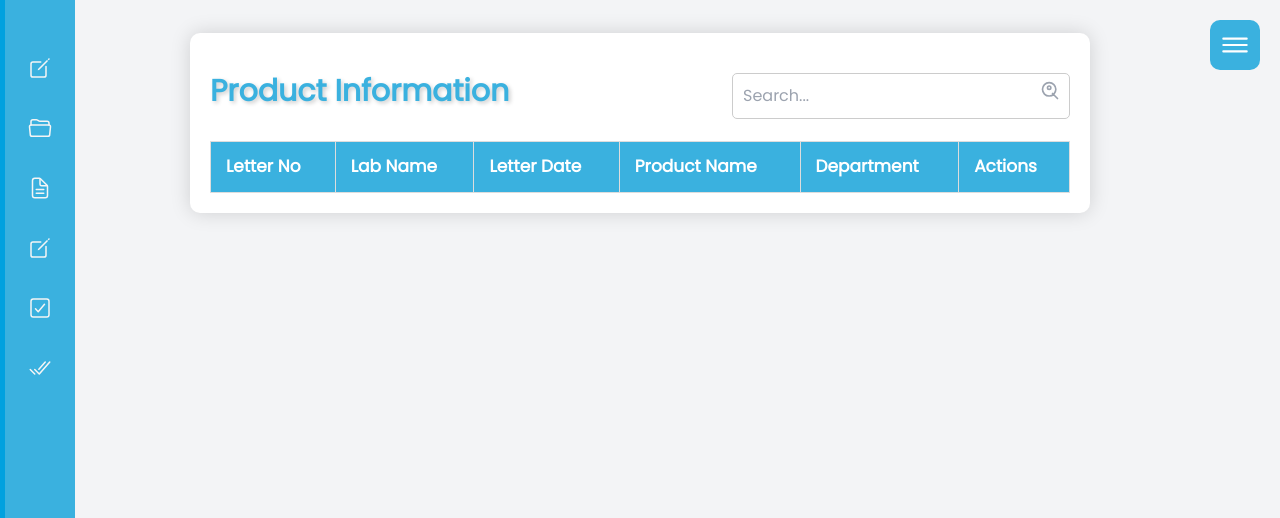
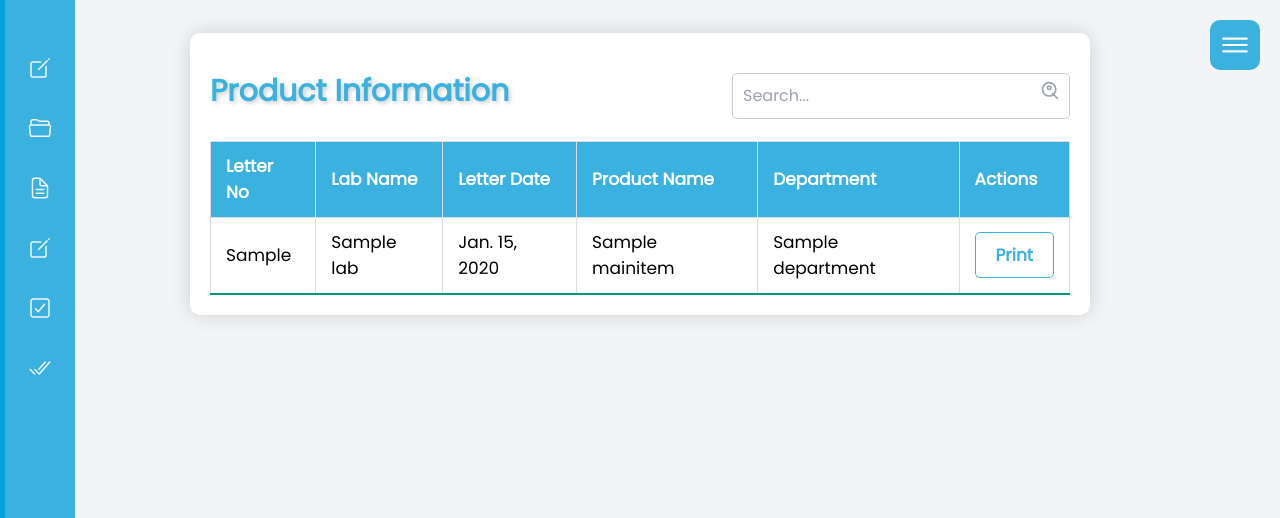
Before and after one commit to samarth23-tech23/DFSL, a Django app: page /letterGenerate/products/ in a window 1280 px wide. Shown: the top 518 px of the page. Run offline with Django 5.2, Linux system fonts and the light colour scheme; tables that the repository leaves empty hold one stand-in row (values such as "Sample post"); lists and menus that the app fills with data are empty.

Commit message:
schema change and table fix

```diff
--- a/letterCreation/models.py
+++ b/letterCreation/models.py
@@ -1,5 +1,4 @@
 from django.db import models
-from django.utils import timezone
 
 class Lab(models.Model):
     name = models.CharField(max_length=255)
@@ -140,3 +139,10 @@
 
     def __str__(self):
         return self.letter_no
+
+class LetterProduct(models.Model):
+    letter = models.ForeignKey(Letter, on_delete=models.CASCADE)
+    product = models.ForeignKey(Product, on_delete=models.CASCADE)
+
+    def __str__(self):
+        return f"{self.letter.letter_no} - {self.product.sr_no}"
--- a/letterCreation/templates/form1.html
+++ b/letterCreation/templates/form1.html
@@ -433,7 +433,7 @@
         });
 
 
-        function submitForm() {
+  function submitForm() {
     const formData = new FormData();
 
     // Add letter number, lab name, and date
--- a/letterCreation/templates/letter1.html
+++ b/letterCreation/templates/letter1.html
@@ -1,4 +1,4 @@
-{% load custom_tags %}
+{% load custom_tags  %}
 
 
     <!DOCTYPE html>
--- a/letterCreation/templates/table.html
+++ b/letterCreation/templates/table.html
@@ -15,16 +15,12 @@
         .custom-color {
             color: #3ab1df;
         }
-
         .custom-bg {
             color: #3ab1df;
         }
-
         .bg-custom-color:hover {
             background-color: #3ab1df; /* Darker shade for hover effect */
         }
-
-        /* Apply new style code */
         .content-wrapper {
             margin: 25px auto;
             width: 100%;
@@ -35,45 +31,36 @@
             background-color: #fff;
             animation: fadeIn 1s ease-in-out;
         }
-
         .content-table {
             border-collapse: collapse;
             margin: auto;
             font-size: 17px;
             width: 100%;
         }
-
         .content-table thead tr {
             background-color: #3ab1df;
             color: #ffffff;
             text-align: left;
             font-weight: bold;
         }
-
         .content-table th,
         .content-table td {
             padding: 12px 15px;
             border: 1px solid #dddddd;
         }
-
         .content-table tbody tr {
             border-bottom: 1px solid #dddddd;
         }
-
         .content-table tbody tr:nth-of-type(even) {
             background-color: #f3f3f3;
         }
-
         .content-table tbody tr:last-of-type {
             border-bottom: 2px solid #009879;
         }
-
         .content-table tbody tr.active-row {
             font-weight: bold;
             color: #3ab1df;
         }
-
-        /* Animation keyframes */
         @keyframes fadeIn {
             from {
                 opacity: 0;
@@ -82,13 +69,10 @@
                 opacity: 1;
             }
         }
-
-        /* Search bar styling */
         .search-bar {
             position: relative;
             margin-top: 20px;
         }
-
         .search-input {
             float: right;
             padding: 10px;
@@ -97,11 +81,9 @@
             outline: none;
             transition: border-color 0.3s;
         }
-
         .search-input:focus {
             border-color: #3ab1df;
         }
-
         .search-icon {
             position: absolute;
             top: 50%;
@@ -110,7 +92,6 @@
             color: #ccc;
             cursor: pointer;
         }
-
         .print-button {
             border: 1px solid #3ab1df;
             background-color: transparent;
@@ -120,39 +101,33 @@
             transition: background-color 0.3s, color 0.3s;
             font-weight: bold;
         }
-
         .print-button:hover {
             background-color: #3ab1df;
             color: #fff;
         }
-
         .shadow-text {
             text-shadow: 2px 2px 4px rgba(0, 0, 0, 0.2); /* Shadow effect */
             color: #3ab1df; /* Text color */
         }
     </style>
+
 </head>
 <body class="bg-gray-100">
     <div class="max-w-7xl mx-auto">
-
-
-        <!-- Shadow box containing the table -->
         <div class="content-wrapper">
             <div class="search-bar">
                 <input type="text" id="search" class="search-input" placeholder="Search...">
                 <h1 class="text-3xl font-bold mb-8 shadow-text">Product Information</h1>
-
                 <div class="search-icon">
                     <svg class="h-5 w-5 text-gray-400" fill="none" viewBox="0 0 24 24" stroke="currentColor">
                         <path stroke-linecap="round" stroke-linejoin="round" stroke-width="2" d="M21 21l-6-6m4-5a8 8 0 11-16 0 8 8 0 0116 0zm-8 0a2 2 0 100-4 2 2 0 000 4z" />
                     </svg>
                 </div>
             </div>
-
             <table class="content-table">
                 <thead>
                     <tr>
-                        <th class="px-4 py-8">Letter No</th>
+                        <th class="px-4 py-2">Letter No</th>
                         <th class="px-4 py-2">Lab Name</th>
                         <th class="px-4 py-2">Letter Date</th>
                         <th class="px-4 py-2">Product Name</th>
@@ -161,19 +136,17 @@
                     </tr>
                 </thead>
                 <tbody>
-                    {% for letter in letters %}
-                    {% for product in letter.products.all %}
+                    {% for letter_product in letter_products %}
                     <tr>
-                        <td class="px-4 py-8">{{ letter.letter_no }}</td>
-                        <td class="px-4 py-2">{{ letter.lab_name }}</td>
-                        <td class="px-4 py-2">{{ letter.letter_date }}</td>
-                        <td class="px-4 py-2">{{ product.name }}</td>
-                        <td class="px-4 py-2">{{ product.department_name }}</td>
+                        <td class="px-4 py-2">{{ letter_product.letter.letter_no }}</td>
+                        <td class="px-4 py-2">{{ letter_product.letter.lab_name.name }}</td>
+                        <td class="px-4 py-2">{{ letter_product.letter.letter_date }}</td>
+                        <td class="px-4 py-2">{{ letter_product.product.main_item.name }}</td>
+                        <td class="px-4 py-2">{{ letter_product.product.department.name }}</td>
                         <td class="px-4 py-2">
-                            <a href="{% url 'letter_detail' product.id %}" class="print-button">Print</a>
+                            <a href="{% url 'letter_detail' letter_product.product.id %}" class="print-button">Print</a>
                         </td>
                     </tr>
-                    {% endfor %}
                     {% endfor %}
                 </tbody>
             </table>
@@ -205,6 +178,5 @@
         });
     });
 </script>
-
 </html>
 {% endblock %}
--- a/letterCreation/views.py
+++ b/letterCreation/views.py
@@ -2,7 +2,8 @@
 from django.http import JsonResponse
 from django.views.decorators.csrf import csrf_exempt
 import json
-from .models import Letter, Product, Subproduct, Quotation, AMCProvider, QuotationItem,MainItem,Manufacturer,Department,Lab
+import datetime
+from .models import Letter, Product, Subproduct, Quotation, AMCProvider, QuotationItem,MainItem,Manufacturer,Department,Lab,LetterProduct
 from django.db.models import Count
 
 def index(request):
@@ -25,13 +26,24 @@
 
 
 def load_form(request):
+    # Fetch required context data for the form
     main_items = MainItem.objects.values('name', 'id').annotate(total=Count('name')).filter(total=1)
     labs = Lab.objects.all()
     manufacturer_names = list(Manufacturer.objects.values_list('name', flat=True))
     departments = Department.objects.all()
 
-    return render(request, 'form1.html', {'main_items': main_items, 'manufacturer_names': manufacturer_names, 'departments': departments, 'labs': labs})
+    # Fetch all letters with their related products and subproducts for the product information table
+    letters = Letter.objects.prefetch_related('products__subproducts').all()
 
+    context = {
+        'main_items': main_items,
+        'manufacturer_names': manufacturer_names,
+        'departments': departments,
+        'labs': labs,
+        'letters': letters
+    }
+
+    return render(request, 'form1.html', context)
 
 
 def get_manufacturers(request):
@@ -60,8 +72,17 @@
 
 
 def product_list(request):
-    letters = Letter.objects.all()
-    return render(request, 'table.html', {'letters': letters})
+    # Retrieve all LetterProduct objects
+    letter_products = LetterProduct.objects.all()
+
+    # Pass the data to the template
+    context = {
+        'letter_products': letter_products
+    }
+
+    # Render the template with the provided context
+    return render(request, 'table.html', context)
+
 
 def letter_detail(request, product_id):
     product = Product.objects.get(pk=product_id)
@@ -177,7 +198,6 @@
 
     return render(request, 'letter.html', {'product': product, 'grouped_subproducts': grouped_subproducts, 'letter': letter, 'quotations': quotations})
 
-
 @csrf_exempt
 def submit_form(request):
     if request.method == 'POST':
@@ -189,6 +209,12 @@
 
             if not lab_name_id.isdigit():
                 raise ValueError(f"lab_name_id is not a digit: {lab_name_id}")
+
+            # Validate and parse the date
+            try:
+                letter_date = datetime.datetime.strptime(letter_date, '%Y-%m-%d').date()
+            except ValueError:
+                raise ValueError(f"Letter date {letter_date} is not in the correct format YYYY-MM-DD")
 
             # Create a Letter instance
             letter = Letter.objects.create(
@@ -213,9 +239,22 @@
                 except Product.DoesNotExist:
                     raise ValueError(f"Product with SR No {sr_no} does not exist")
 
-                # Update service report date
-                product.service_report_date = service_report_date
-                product.save()
+                # Validate and parse the service report date if provided
+                if service_report_date:
+                    try:
+                        service_report_date = datetime.datetime.strptime(service_report_date, '%Y-%m-%d').date()
+                    except ValueError:
+                        raise ValueError(f"Service report date {service_report_date} is not in the correct format YYYY-MM-DD")
+
+                    # Update service report date
+                    product.service_report_date = service_report_date
+                    product.save()
+
+                # Create a LetterProduct instance to link the Letter and Product
+                LetterProduct.objects.create(
+                    letter=letter,
+                    product=product
+                )
 
                 # Process subproducts
                 subproduct_index = 0
@@ -250,6 +289,7 @@
             return JsonResponse({'success': False, 'error': str(e)}, status=400)
 
     return JsonResponse({'success': False, 'error': 'Method not allowed'}, status=405)
+
 @csrf_exempt
 def submit_quotation_info(request):
     if request.method == 'POST':
```
Also changed, not shown: letterCreation/admin.py (+6 -2 lines), letterCreation/migrations/0012_letter_products.py (added), letterCreation/migrations/0013_remove_letter_products.py (added), letterCreation/migrations/0014_letterproduct.py (added).
